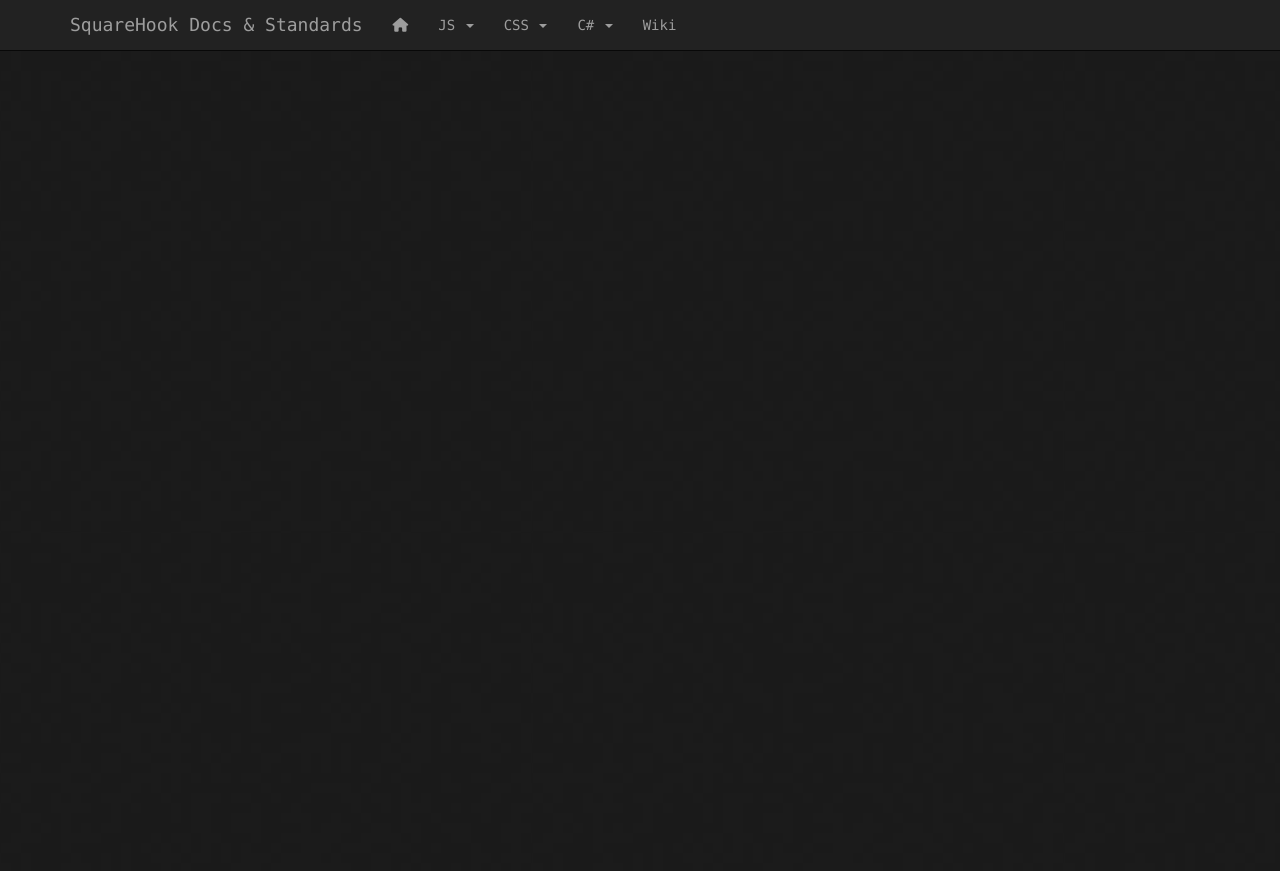
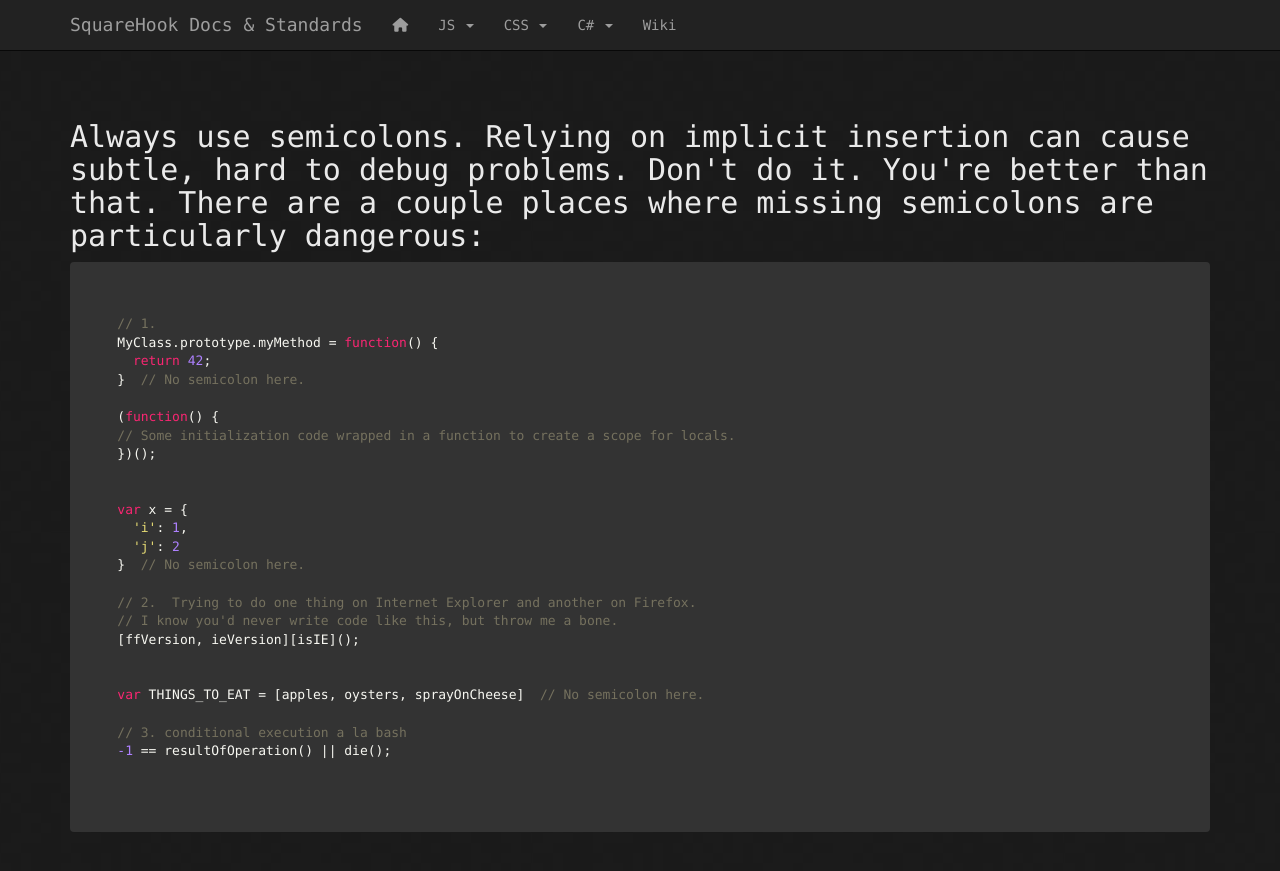
Before and after one commit to SquareHook/SquareHook.github.io, a Jekyll site: the page built from standards/js.html, in a window 1280 px wide. Shown: the top 871 px of the page. Built offline with Jekyll 4.4.1, drawn with Linux system fonts in a browser that asks for light colours; nearby versions of some CDN libraries.

Commit message:
Update js.html

```diff
--- a/standards/js.html
+++ b/standards/js.html
@@ -2,3 +2,40 @@
 layout: default
 title: JavaScript Code Standards
 ---
+
+<h2>
+Always use semicolons.
+
+Relying on implicit insertion can cause subtle, hard to debug problems. Don't do it. You're better than that.
+
+There are a couple places where missing semicolons are particularly dangerous:
+</h2>
+<pre>
+  <code class="javascript">
+    // 1.
+    MyClass.prototype.myMethod = function() {
+      return 42;
+    }  // No semicolon here.
+
+    (function() {
+    // Some initialization code wrapped in a function to create a scope for locals.
+    })();
+
+
+    var x = {
+      'i': 1,
+      'j': 2
+    }  // No semicolon here.
+
+    // 2.  Trying to do one thing on Internet Explorer and another on Firefox.
+    // I know you'd never write code like this, but throw me a bone.
+    [ffVersion, ieVersion][isIE]();
+
+
+    var THINGS_TO_EAT = [apples, oysters, sprayOnCheese]  // No semicolon here.
+
+    // 3. conditional execution a la bash
+    -1 == resultOfOperation() || die();
+
+  </code>
+</pre>
```
